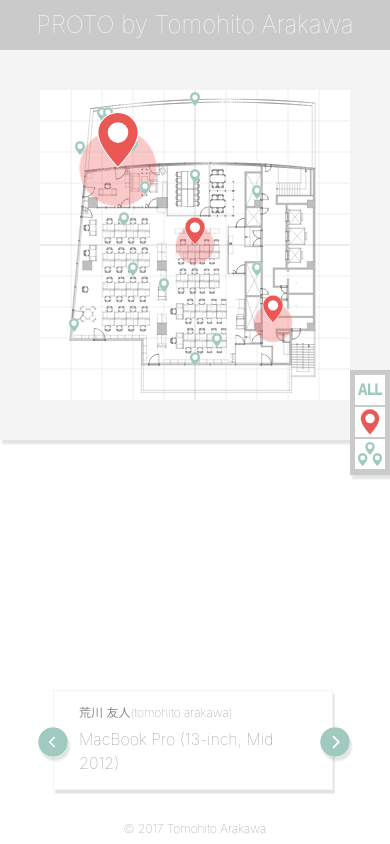
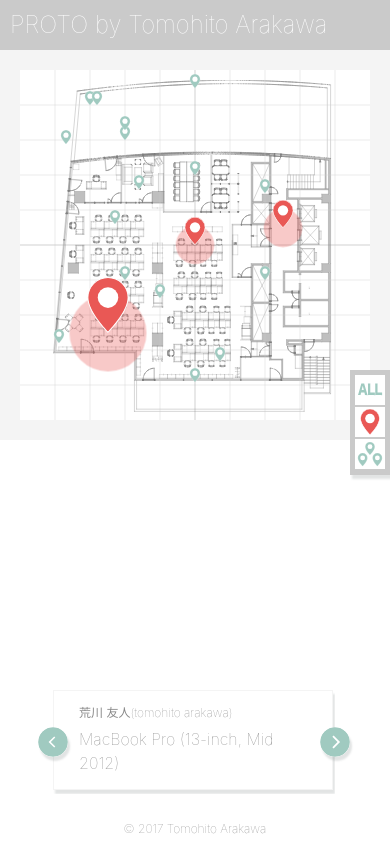
Before and after one commit to TomohitoArakawa/prototype, a website: page app/pozzy.html in a window 390 px wide. Drawn offline with Linux system fonts and the light colour scheme.

Commit message:
余白・影の調整

```diff
--- a/app/pozzy.html
+++ b/app/pozzy.html
@@ -20,9 +20,9 @@
       <div class="pozzy-l-map-area">
 
         <div class="js-pozzy-current">
-          <p class="js-pozzy__pin pozzy-c__pin--large" style="top:25%; left:25%;"><span></span></p>
+          <p class="js-pozzy__pin pozzy-c__pin--large" style="top:75%; left:25%;"><span></span></p>
           <p class="js-pozzy__pin pozzy-c__pin--medium" style="top:50%; left:50%;"><span></span></p>
-          <p class="js-pozzy__pin pozzy-c__pin--medium" style="top:75%; left:75%;"><span></span></p>
+          <p class="js-pozzy__pin pozzy-c__pin--medium" style="top:45%; left:75%;"><span></span></p>
         </div>
 
         <p class="pozzy-c__pin--small" style="top:83%; left:57%;"><span></span></p>
--- a/app/scss/layout/_header.scss
+++ b/app/scss/layout/_header.scss
@@ -22,10 +22,6 @@ header {
 @media screen and (max-width: 667px) {
   header {
     width: 100%;
-    padding: 0;
-    -webkit-box-pack: center;
-    -webkit-justify-content: center;
-    -ms-flex-pack: center;
-    justify-content: center;
+    padding: 0 10px;
   }
 }
--- a/app/scss/page/_pozzy.scss
+++ b/app/scss/page/_pozzy.scss
@@ -281,7 +281,8 @@
     width: 100%;
     height: auto;
     margin: 0 auto;
-    padding: 40px;
+    padding: 20px;
+    box-shadow: none;
   }
   .pozzy-l-map-area {
     width: 100%;
```
Also changed, not shown: app/css/style.css, style.css.
